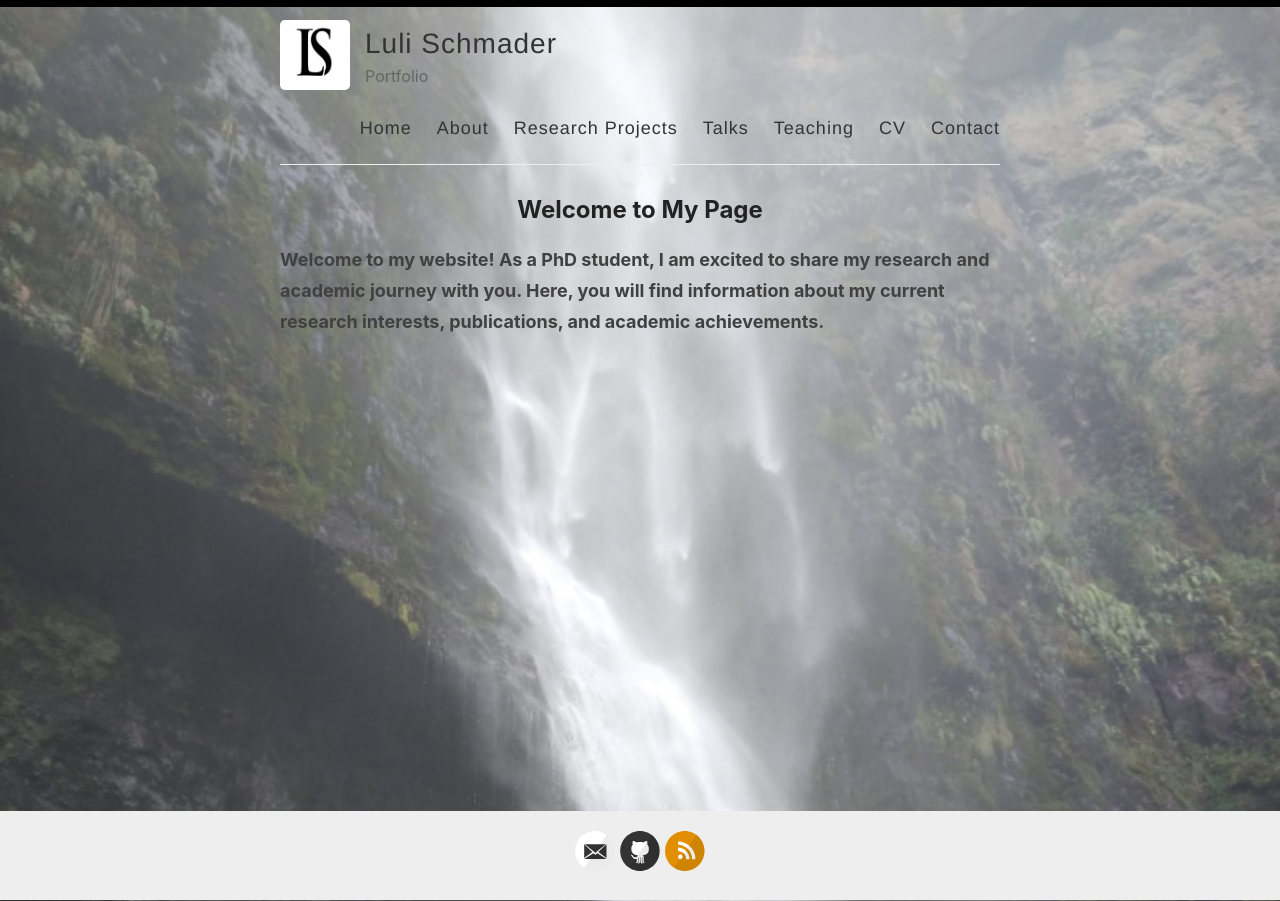
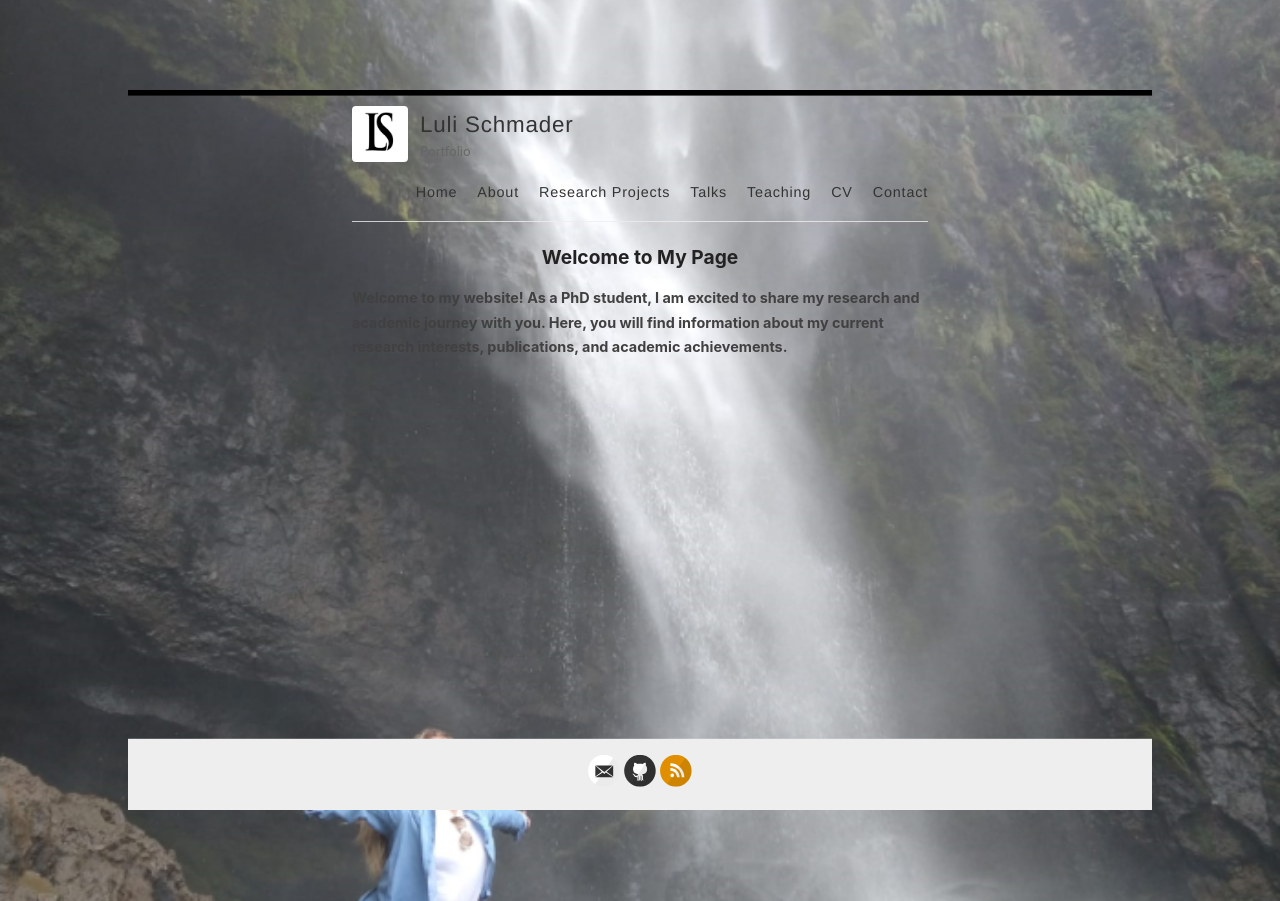
Before and after one commit to lulischmader/lulischmader.github.io, a Jekyll site: the page built from index.html, in a window 1280 px wide. Built offline with Jekyll 4.4.1, drawn with Linux system fonts in a browser that asks for light colours; the list of posts is cut into pages by our own code.

Commit message:
Update index.html

```diff
--- a/index.html
+++ b/index.html
@@ -5,13 +5,17 @@ layout: default
 <html>
 <head>
   <style>
-  body {
-  background-image: url('/images/Luli-Waterfall2.png');
-  background-repeat: no-repeat;
-  background-size: cover;
-}
-</style>
+    body {
+      background-image: url('/images/Luli-Waterfall2.png');
+      background-size: 100% auto;
+      background-position: center center;
+      background-repeat: no-repeat;
+      transform: scale(0.8);
+      transform-origin: center center;
+    }
+  </style>
 </head>
+
 <body>
 
 <h2>Welcome to My Page</h2>
```
